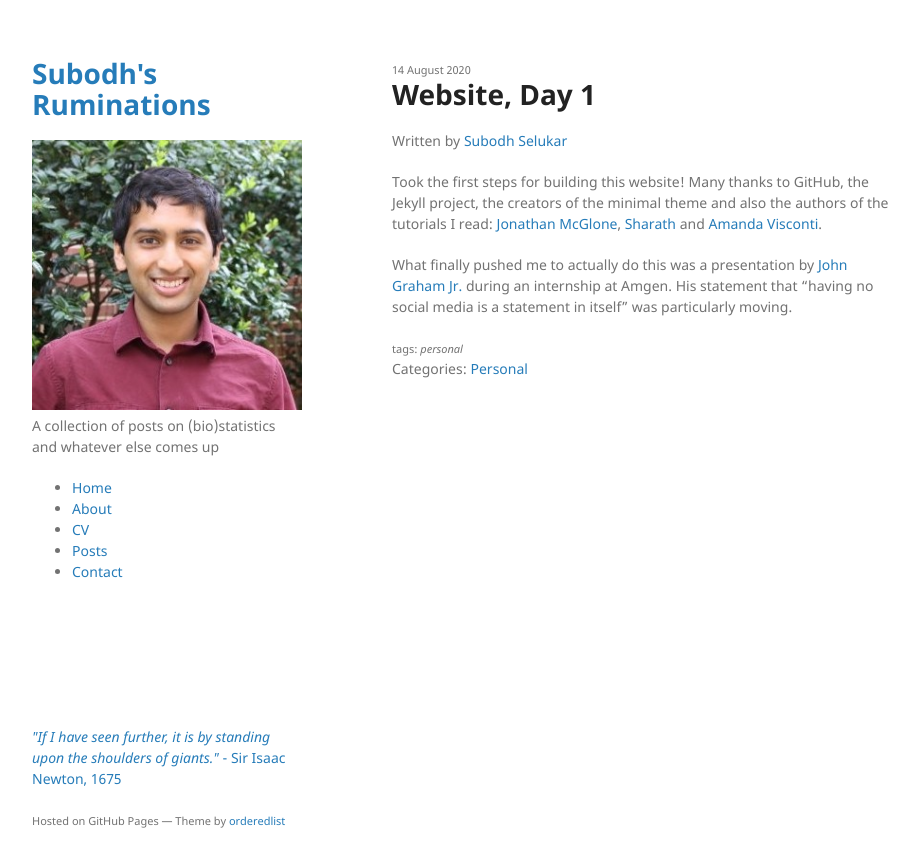
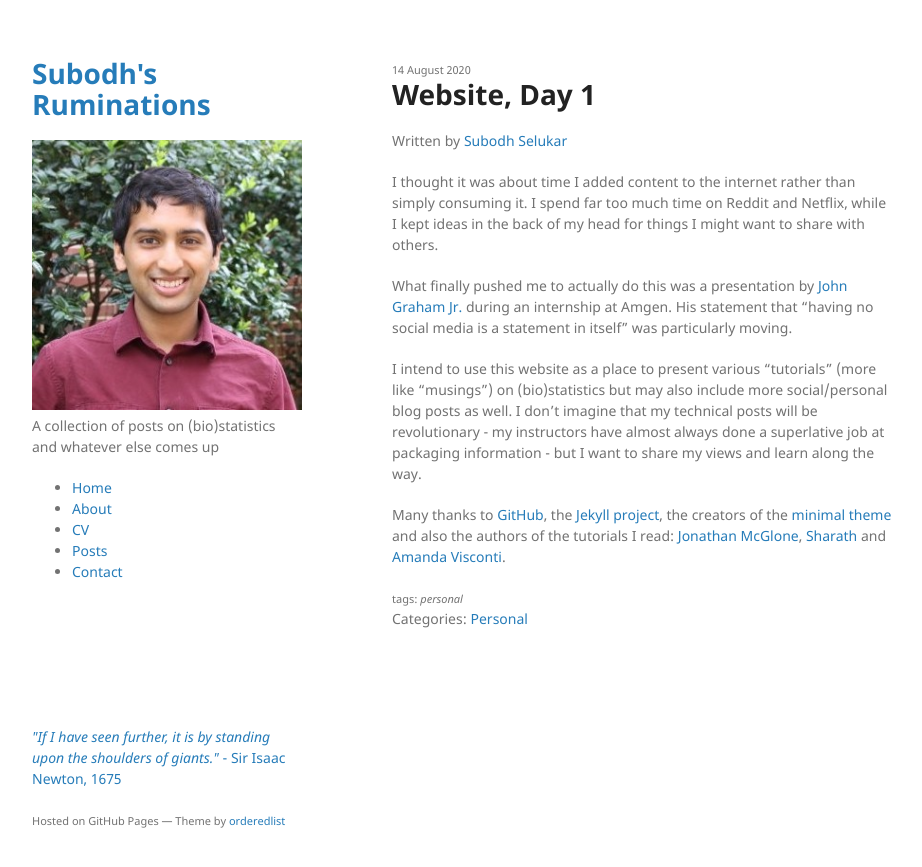
Before and after one commit to srselukar/srselukar.github.io, a Jekyll site: the page built from _posts/2020-08-14-website-launch.md, in a window 1280 px wide. Shown: the top 867 px of the page, without its empty margins (178-1100 px from the left). Built offline with Jekyll 4.4.1, drawn with Linux system fonts in a browser that asks for light colours.

Commit message:
Update 2020-08-14-website-launch.md

```diff
--- a/_posts/2020-08-14-website-launch.md
+++ b/_posts/2020-08-14-website-launch.md
@@ -7,6 +7,10 @@ tags: personal
 categories: Personal
 ---
 
-Took the first steps for building this website! Many thanks to GitHub, the Jekyll project, the creators of the minimal theme and also the authors of the tutorials I read: [Jonathan McGlone](http://jmcglone.com/guides/github-pages/), [Sharath](https://blog.webjeda.com/jekyll-categories/) and [Amanda Visconti](https://programminghistorian.org/en/lessons/building-static-sites-with-jekyll-github-pages).
+I thought it was about time I added content to the internet rather than simply consuming it. I spend far too much time on Reddit and Netflix, while I kept ideas in the back of my head for things I might want to share with others.
 
 What finally pushed me to actually do this was a presentation by [John Graham Jr.](https://www.linkedin.com/in/johngrahamcreative) during an internship at Amgen. His statement that "having no social media is a statement in itself" was particularly moving.
+
+I intend to use this website as a place to present various “tutorials” (more like “musings”) on (bio)statistics but may also include more social/personal blog posts as well. I don’t imagine that my technical posts will be revolutionary - my instructors have almost always done a superlative job at packaging information - but I want to share my views and learn along the way.
+
+Many thanks to [GitHub](https://github.com/srselukar), the [Jekyll project](https://jekyllrb.com/), the creators of the [minimal theme](https://github.com/pages-themes/minimal) and also the authors of the tutorials I read: [Jonathan McGlone](http://jmcglone.com/guides/github-pages/), [Sharath](https://blog.webjeda.com/jekyll-categories/) and [Amanda Visconti](https://programminghistorian.org/en/lessons/building-static-sites-with-jekyll-github-pages).
```
